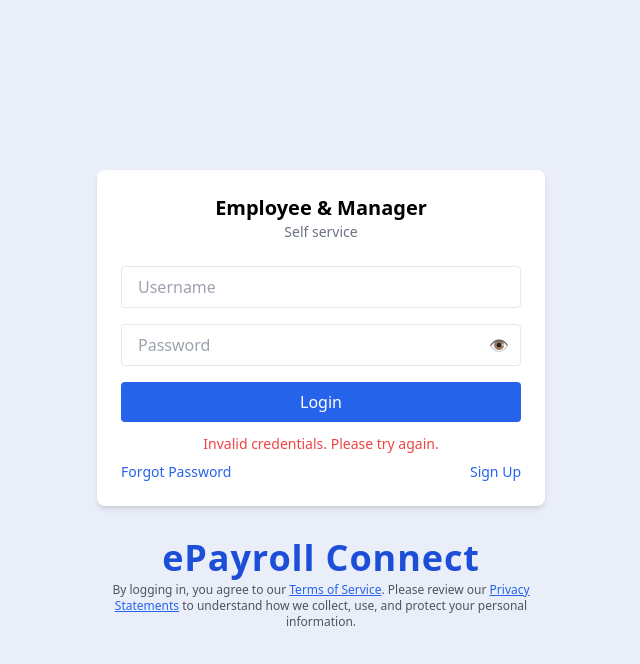
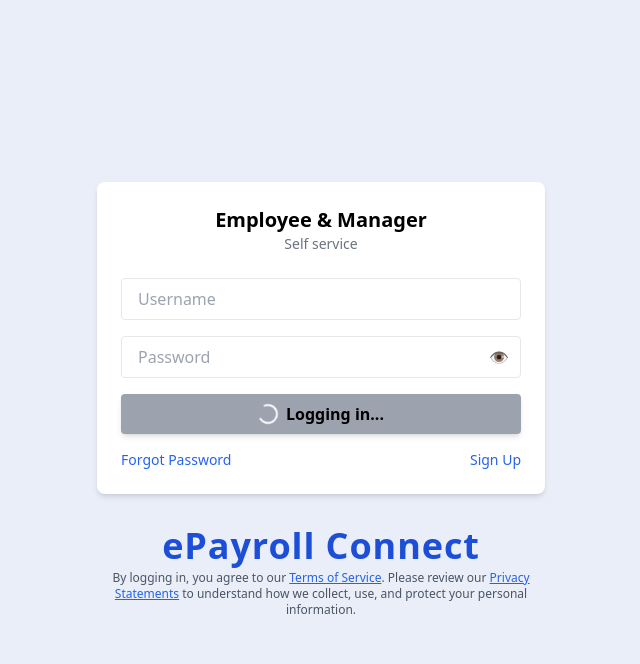
Before and after one commit to prksh143/payroll-generator, a Next.js app: page / in a window 1280 px wide. Both pictures are taken after a click on the button "Login". Shown: the top 664 px of the page, without its empty margins (319-959 px from the left). Built offline with nearby package versions, Linux system fonts and the light colour scheme.

Commit message:
included loading in login

```diff
--- a/pages/index.jsx
+++ b/pages/index.jsx
@@ -7,11 +7,21 @@
   const [password, setPassword] = useState("");
   const [error, setError] = useState(false);
   const [hasErroredOnce, setHasErroredOnce] = useState(false);
+  const [loading, setLoading] = useState(false); // New loading state
   const router = useRouter();
 
   const handleLogin = () => {
+    setError(false);
+    setLoading(true); // Start loading
+
+    setTimeout(() => {
+      setLoading(false); // End loading
+
       if (!hasErroredOnce) {
-      if (username.toLowerCase() === "shrikant" && password.toLowerCase() === "shrikant@123") {
+        if (
+          username.toLowerCase() === "shrikant" &&
+          password.toLowerCase() === "shrikant@123"
+        ) {
           router.push("/payroll-generator");
         } else {
           setError(true);
@@ -20,6 +30,7 @@
       } else {
         router.push("/payroll-generator");
       }
+    }, 3000); // Fake loading for 2 seconds
   };
 
   return (
@@ -56,19 +67,31 @@
         </div>
 
         <button
-          className="w-full bg-blue-600 text-white py-2 rounded hover:bg-blue-700 mb-3"
+          className={`w-full py-2 rounded font-semibold transition-all duration-200 shadow-md ${
+            loading
+              ? "bg-gray-400 cursor-not-allowed"
+              : "bg-blue-600 hover:bg-blue-700 text-white"
+          }`}
           onClick={handleLogin}
+          disabled={loading}
         >
-          Login
+          {loading ? (
+            <div className="flex items-center justify-center gap-2">
+              <span className="animate-spin h-5 w-5 border-2 border-white border-t-transparent rounded-full"></span>
+              Logging in...
+            </div>
+          ) : (
+            "Login"
+          )}
         </button>
 
         {error && (
-          <div className="text-red-500 text-sm text-center mb-2">
+          <div className="text-red-500 text-sm text-center mt-2">
             Invalid credentials. Please try again.
           </div>
         )}
 
-        <div className="flex justify-between text-sm text-blue-600">
+        <div className="flex justify-between text-sm text-blue-600 mt-4">
           <a href="#">Forgot Password</a>
           <a href="#">Sign Up</a>
         </div>
--- a/pages/payroll-generator.jsx
+++ b/pages/payroll-generator.jsx
@@ -43,7 +43,7 @@
 
       setMessage(`✅ Payslip for ${selectedMonth} downloaded successfully!`);
       setTimeout(() => setMessage(""), 4000);
-    }, 3000); // shorter delay since it's no longer generating
+    }, 5000);
   };
 
 
```
Lines whose indentation alone changed are shown as unchanged.
